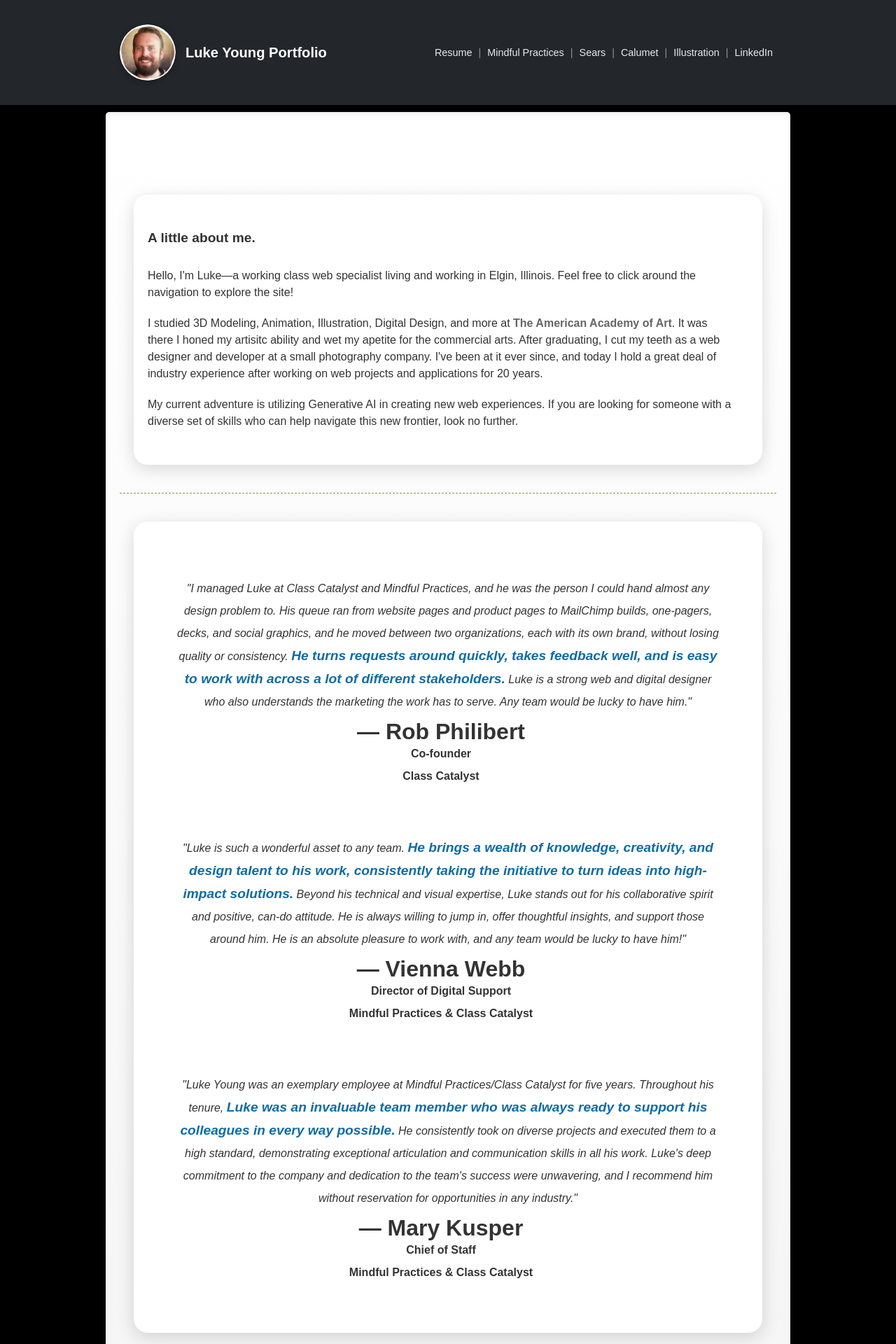
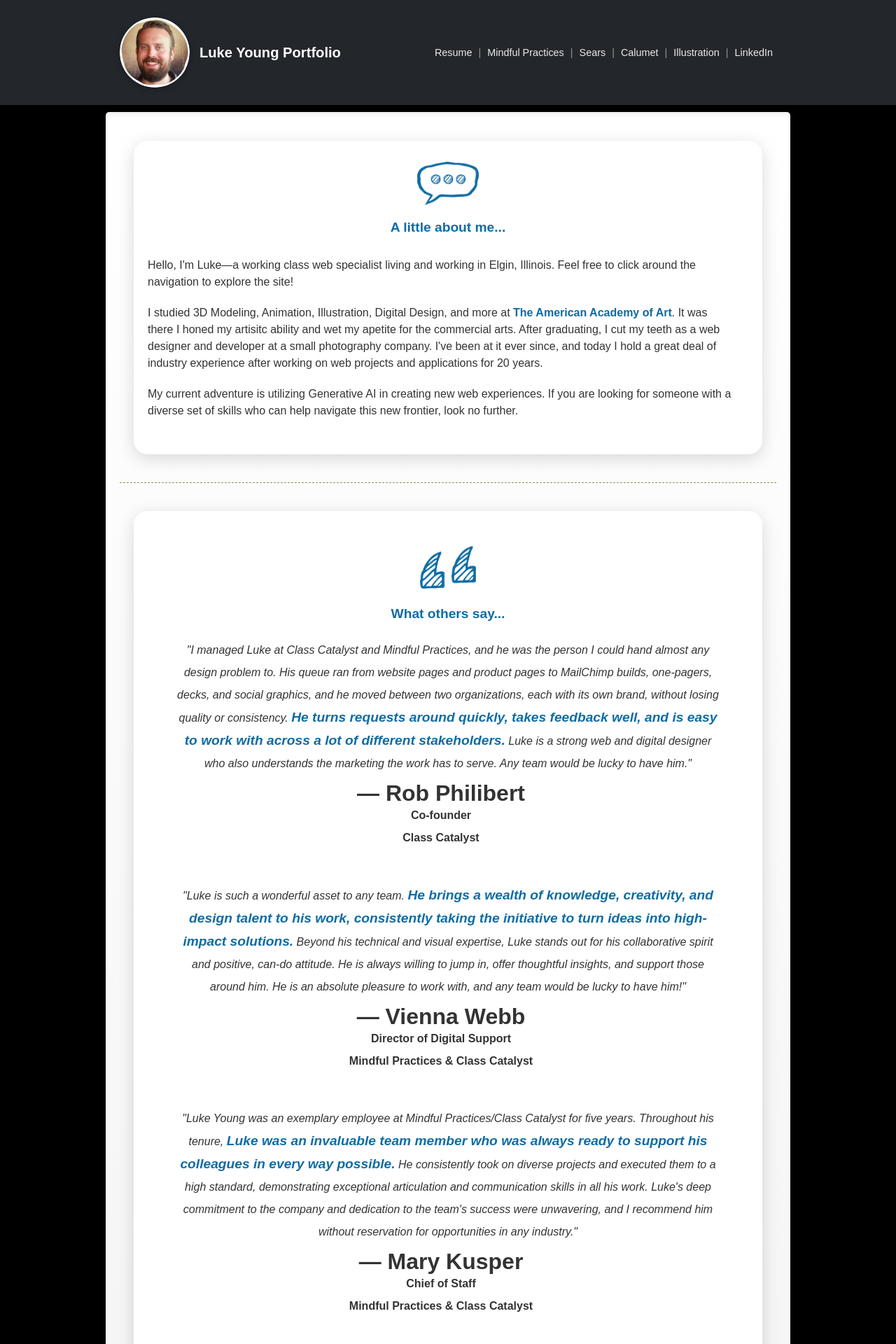
Before and after one commit to thelukester777/portfolio, a PHP site: page / in a window 1280 px wide. Shown: the top 1920 px of the page at 70% size. Run offline with PHP 8.4, Linux system fonts and the light colour scheme.

Commit message:
Images and Icons
Added some images and icons to make the 2 first sections pop a little more.

```diff
--- a/css/main.css
+++ b/css/main.css
@@ -39,7 +39,7 @@ h1.top-level{color:#fff;font-size:1.4em;line-height:1em;margin:0;padding:0;}
 
 /* Brand (avatar + title) */
 .brand{align-items:center;display:flex;gap:14px;}
-.brand .avatar{border-radius:50%;box-shadow:0 2px 8px rgba(0,0,0,.3);flex-shrink:0;height:80px;object-fit:cover;width:80px;}
+.brand .avatar{border-radius:50%;box-shadow:0 2px 8px rgba(0,0,0,.3);flex-shrink:0;height:100px;object-fit:cover;width:100px;}
 
 /***** Mini Navigation *****/
 .mini-navigation{align-items:center;box-sizing:border-box;display:flex;flex-wrap:wrap;justify-content:space-between;margin:0 auto;max-width:978px;padding:0 20px;width:100%;}
@@ -65,28 +65,30 @@ section.no-image{margin-bottom:5%;padding-top:8%;position:static;}
 border-radius: 20px;box-shadow: 0 6px 24px rgba(0, 0, 0, .15);margin: 40px;padding: 30px 0 40px 0;}
 
 /* Resume */
-#start{background:#e9e9e9;background:linear-gradient(180deg, #ffffff 0%, #e9e9e9 100%);}
-#start h2{float:none;}
+#start{background:#e9e9e9;background:linear-gradient(180deg, #ffffff 0%, #e9e9e9 100%);padding-top:1px;}
+#start h2{color:#0e6ca4;float:none;text-align:center;}
 #start h3,
 #start h4{float:none;margin:0;}
 #start p{padding:10px 20px;}
 #start a:link,
 #start a:visited,
-#start a:hover{color: #666;margin:0;}
+#start a:hover{color:#0e6ca4;margin:0;}
 table{width: 120%;}
 
 .testimonials{padding:20px;text-align:center;}
-.testimonial{margin:40px;padding-top:20px;text-align:center;line-height:2rem;}
+.testimonial{margin:30px 40px 40px 40px;text-align:center;line-height:2rem;}
 .testimonial-large{color:#0e6ca4;font-size:1.2rem; font-weight:900;}
 .testimonial-author{font-size:2rem;font-weight:900;float:}
 .testimonial-author span{display:block;font-size:1rem;}
+.quote-icon{height:61px;width:80px;display:block;text-align:center;margin:0 auto;}
+.speech-bubble-icon{height:62px;width:88px;display:block;text-align:center;margin:0 auto;}
 
 /* Résumé (rendered directly on the page, no iframe) — two columns, mirroring
    the main/sidebar layout of the source Google Doc. Card-style container so
    it stands out against the slightly darker #start section background. */
 .resume{background:#fff;border-radius:20px;box-shadow:0 6px 24px rgba(0,0,0,.15);margin:0px 40px 40px;padding:30px 0 40px 0;}
 .resume-heading{padding:10px 20px 24px 20px;text-align:center;}
-.resume-heading h3{color:#6AA84F;font-size:3em;margin:0;}
+.resume-heading h3{color:#0e6ca4;font-size:3em;margin:0;}
 #start .resume-subtitle{color:#555;font-weight:bold;margin:2px 0 0 0;padding:0;}
 #start .resume-note{color:#999;font-size:.75em;font-style:italic;margin:8px 0 0 0;padding:0;}
 #start .resume-heading .resume-link{display:inline-block;font-size:.75em;font-style:italic;margin:10px 0 0 0;}
@@ -95,11 +97,11 @@ table{width: 120%;}
 .resume-sidebar{min-width:0;}
 .resume-sidebar{border-left:2px solid #e5e5e5;padding-left:30px;}
 .resume-block{margin-bottom:10px;}
-.resume-block h4{color:#6AA84F;font-size:1.05em;letter-spacing:.05em;margin:20px 0 10px 0;text-transform:uppercase;}
+.resume-block h4{color:#0e6ca4;font-size:1.05em;letter-spacing:.05em;margin:20px 0 10px 0;text-transform:uppercase;}
 #start .resume-columns p{padding:6px 0;}
 .resume-entry{margin-bottom:10px;}
 .resume-entry-title{margin-bottom:0;}
-.resume-skill-group{color:#6AA84F;font-size:.85em;font-weight:bold;letter-spacing:.03em;padding-top:14px!important;text-transform:uppercase;}
+.resume-skill-group{color:#0e6ca4;font-size:.85em;font-weight:bold;letter-spacing:.03em;padding-top:14px!important;text-transform:uppercase;}
 .resume-block h4 + .resume-skill-group{padding-top:0!important;}
 .resume-dates{color:#888;font-size:.85em;font-style:italic;padding-top:0!important;}
 .resume-updated{color:#999;font-size:.75em;font-style:italic;padding:10px 20px 0 20px;}
--- a/index.html
+++ b/index.html
@@ -67,14 +67,19 @@
     <main>
         <section id="start" class="main no-image">
             <div class="block-background">
-                <h2>A little about me.</h2>
+                <img src="images/speech-bubble-icon.png" alt="Speech Bubble Icon" class="speech-bubble-icon" height="270" width="390">
+                <h2>A little about me...</h2>
                 <p>Hello, I'm Luke—a working class web specialist living and working in Elgin, Illinois. Feel free to click around the navigation to explore the site!</p>
                 <p>I studied 3D Modeling, Animation, Illustration, Digital Design, and more at <a href="https://www.aaart.edu/" target="_blank" rel="noreferrer"><strong>The American Academy of Art</strong></a>. It was there I honed my artisitc ability and wet my apetite for the commercial arts. After graduating, I cut my teeth as a web designer and developer at a small photography company. I've been at it ever since, and today I hold a great deal of industry experience after working on web projects and applications for 20 years.</p>
                 <p>My current adventure is utilizing Generative AI in creating new web experiences. If you are looking for someone with a diverse set of skills who can help navigate this new frontier, look no further.</p>
             </div>
             <hr />
+
             <div class="testimonials">
+
                 <div class="testimonial">
+                <img src="images/quote-icon.png" alt="Quote Icon" class="quote-icon" height="290" width="379">
+                <h2>What others say...</h2>
                     <i>"I managed Luke at Class Catalyst and Mindful Practices, and he was the person I could hand almost any design problem to. His queue ran from website pages and product pages to MailChimp builds, one-pagers, decks, and social graphics, and he moved between two organizations, each with its own brand, without losing quality or consistency. <span class="testimonial-large">He turns requests around quickly, takes feedback well, and is easy to work with across a lot of different stakeholders.</span> Luke is a strong web and digital designer who also understands the marketing the work has to serve. Any team would be lucky to have him."</i>
                     <p class="testimonial-author">&mdash; Rob Philibert
                         <span>Co-founder</span>
@@ -99,6 +104,7 @@
             <hr />
             <div class="resume-container">
                 <div id="resume-content" class="resume">
+                    <!--<img src="images/resume-icon.png" alt="Resume Icon" class="resume-icon" height="400" width="400">-->
                     <div class="resume-heading">
                         <h3>Luke Young</h3>
                         <p class="resume-subtitle">WordPress Web Designer &amp; Digital Marketing Specialist</p>
```
Also changed, not shown: images/quote-icon.png (added), images/resume-icon.png (added), images/speech-bubble-icon.png (added).
